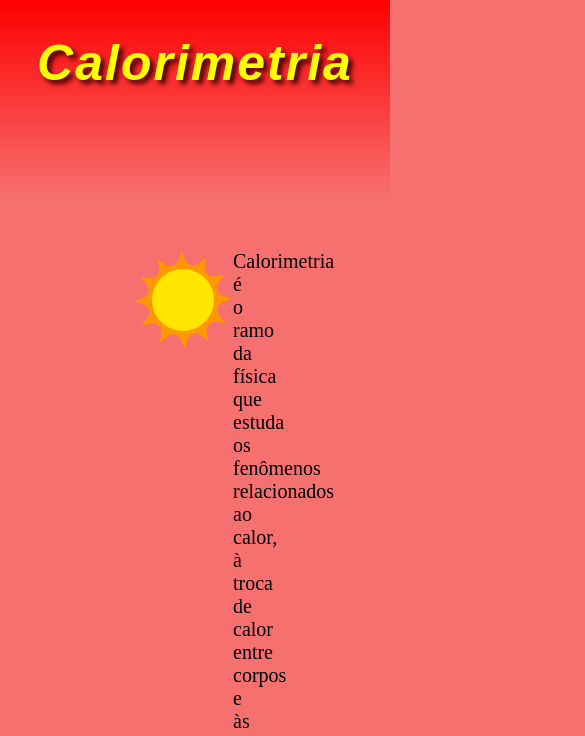
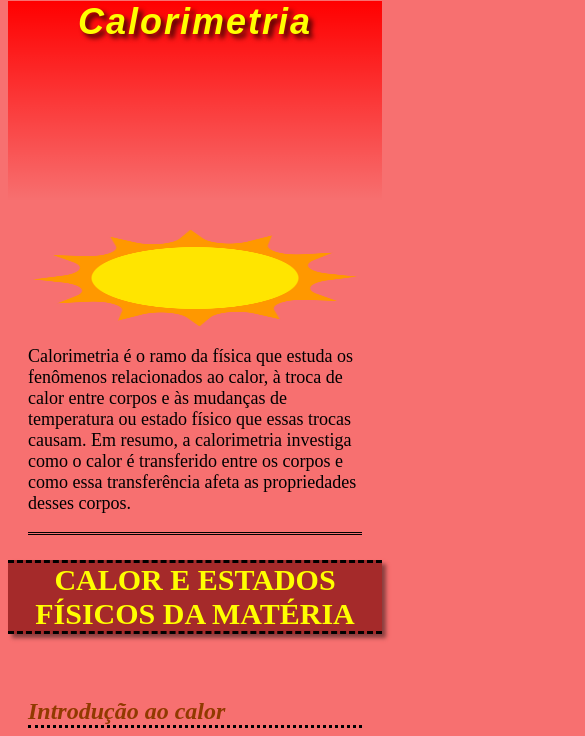
Before and after one commit to Nascici/Interessante, a plain HTML site: page calorimetria.html in a window 390 px wide. Shown: the top 736 px of the page, 585 px wide, since content can reach past the window. Drawn offline with nearby package versions, Linux system fonts and the light colour scheme; a web font is replaced by a local one.

Commit message:
Update calorimetria.css
Atualizado para ser compátivel com celular

```diff
--- a/calorimetria.css
+++ b/calorimetria.css
@@ -1,19 +1,20 @@
 * {
     box-sizing: border-box;
 }
+
 #cal {
     background-color: rgb(247, 112, 112);
     max-height: 1500px;
 }
-/*calorimetria*/
+
 #calorimetria {
     background: linear-gradient(to top, rgba(255,0,0,0), red);
-    position: absolute;
-    top: 0;
-    left: 0;
-    right: 0;
+    position: relative;
+    bottom: 7px;
+    width: 100%;
     height: 200px;
 }
+
 .Título {
     text-align: center;
     letter-spacing: 2px;
@@ -24,21 +25,21 @@
     font-size: 50px;
     text-shadow: 4px 4px 5px rgb(66, 2, 2);
 }
+
 .fis-calor {
     margin: 225px;
-    margin-top: 250px;
+    margin-top: 100px;
     margin-bottom: 25px;
     color: black;
     font-size: 20px;
     border-bottom: double black;
 }
+
 .Sol {
     float: right;
     position: relative;
-    top: 0;
-    right: 0;
 }
-/*Introdução ao calor*/
+
 .int-calor {
     margin: 225px;
     margin-top: 0;
@@ -48,18 +49,19 @@
     font-size: 20px;
     border-bottom: double black;
 }
+
 h2 {
     text-align: center;
     text-transform: uppercase;
-    border-top: dashed black; border-bottom: dashed black;
+    border-top: dashed black;
+    border-bottom: dashed black;
     color: yellow;
     font-size: 50px;
     background: brown;
     position: relative;
-    left: 0;
-    right: 0;
     box-shadow: 4px 4px 4px rgb(139, 63, 63);
 }
+
 h3 {
     border-bottom: dotted black;
     color: rgb(145, 58, 0);
@@ -67,13 +69,15 @@ h3 {
     font-style: italic;
     font-size: 30px;
 }
+
 .placas {
     float: right;
 }
+
 .calor {
     float: left;
 }
-/*Mudança de estado físico*/
+
 .matéria {
     margin: 225px;
     margin-top: 0;
@@ -83,41 +87,43 @@ h3 {
     font-size: 20px;
     border-bottom: double black;
 }
-.estados {
-    display: block;
-    margin: 0 auto;
-}
+
+.estados,
 .mudança {
     display: block;
     margin: 0 auto;
 }
-/*Calor sensível X Calor latente*/
+
 .forno {
     float: left;
 }
-/*Calor sensível*/
+
 .praia {
     float: right;
     border-radius: 35px;
 }
+
 h4 {
     text-decoration: underline;
     font-size: 20px;
 }
+
 .a {
     list-style: none;
 }
+
 .b {
-    list-style:circle;
+    list-style: circle;
 }
-/*Troca de calor em sistema isolado*/
+
 span {
     font-size: 10px;
 }
+
 .eq-ter {
     float: left;
 }
-/*Exercício*/
+
 .exemplo {
     background: rgb(199, 163, 97);
     padding: 17px;
@@ -125,68 +131,114 @@ span {
     border: solid 5px;
     box-shadow: 4px 4px 4px 5px rgb(146, 66, 66);
 }
-/*Condução*/
+
 .condução {
     float: right;
     border-radius: 20px;
 }
+
 .barra-metálica {
     float: left;
 }
+
 .z {
     list-style: none;
     text-align: end;
 }
-/*Convecção*/
+
 .convecção {
     float: left;
     border-radius: 20px;
     margin: 15px;
 }
+
 .geladeira {
     float: right;
 }
-/*Irradiação*/
+
 .irradiação {
     float: left;
 }
+
 .garrafa-térmica {
     float: right;
 }
-/*Dilatação nos sólidos*/
+
 .dl {
     float: right;
     border-radius: 20px;
 }
+
 .ds {
     float: left;
     border-radius: 20px;
     margin: 15px;
 }
+
 .c {
     padding-top: 20px;
 }
+
 .y {
     list-style: none;
     text-align: center;
     margin-left: 40px;
 }
+
 .oríficio {
     float: right;
 }
-/*Dilatação dos líquidos*/
+
 .dilatação-água {
     float: left;
     margin: 15px;
 }
+
 .dilatação-aparente {
     float: right;
 }
+
 .float {
     clear: left;
 }
-/*Diagrama de fases*/
+
 .diagrama {
     float: right;
     border-radius: 15px;
 }
+
+/* Adaptação para diferentes telas */
+@media (max-width: 768px) {
+    .fis-calor,
+    .int-calor,
+    .matéria {
+        margin: 20px;
+        font-size: 18px;
+    }
+
+    .Título {
+        font-size: 36px;
+    }
+
+    h2 {
+        font-size: 30px;
+    }
+
+    h3 {
+        font-size: 24px;
+    }
+
+    .Sol, .placas, .calor, .forno, .praia, .eq-ter, .condução, .barra-metálica, .convecção, .geladeira, .irradiação, .garrafa-térmica, .dl, .ds, .dilatação-água, .dilatação-aparente, .diagrama {
+        float: none;
+        display: block;
+        margin: 10px auto;
+        width: 100%;
+        max-width: 100%;
+    }
+
+    .exemplo {
+        width: 90%;
+        margin: 10px auto;
+        padding: 15px;
+    }
+}
```
